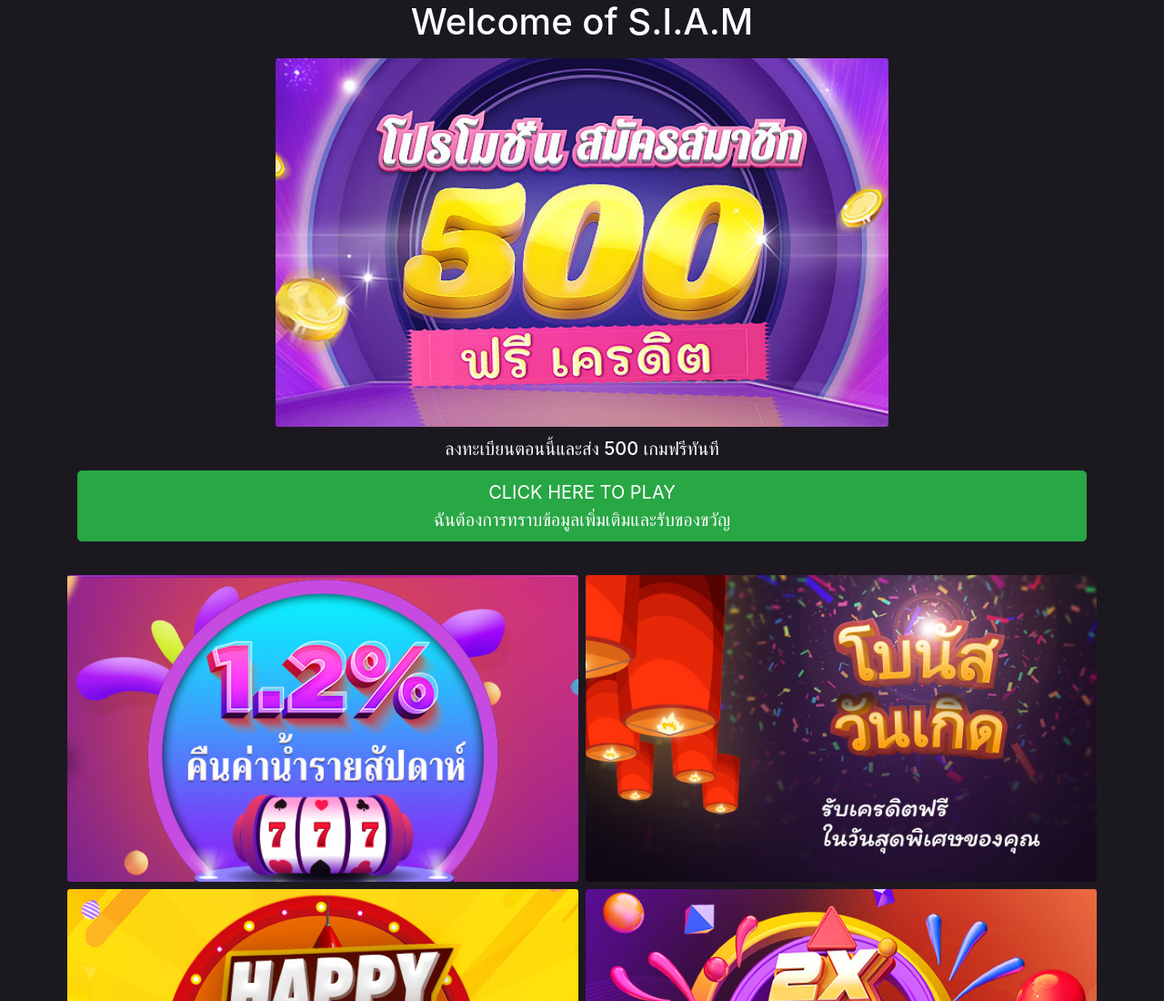
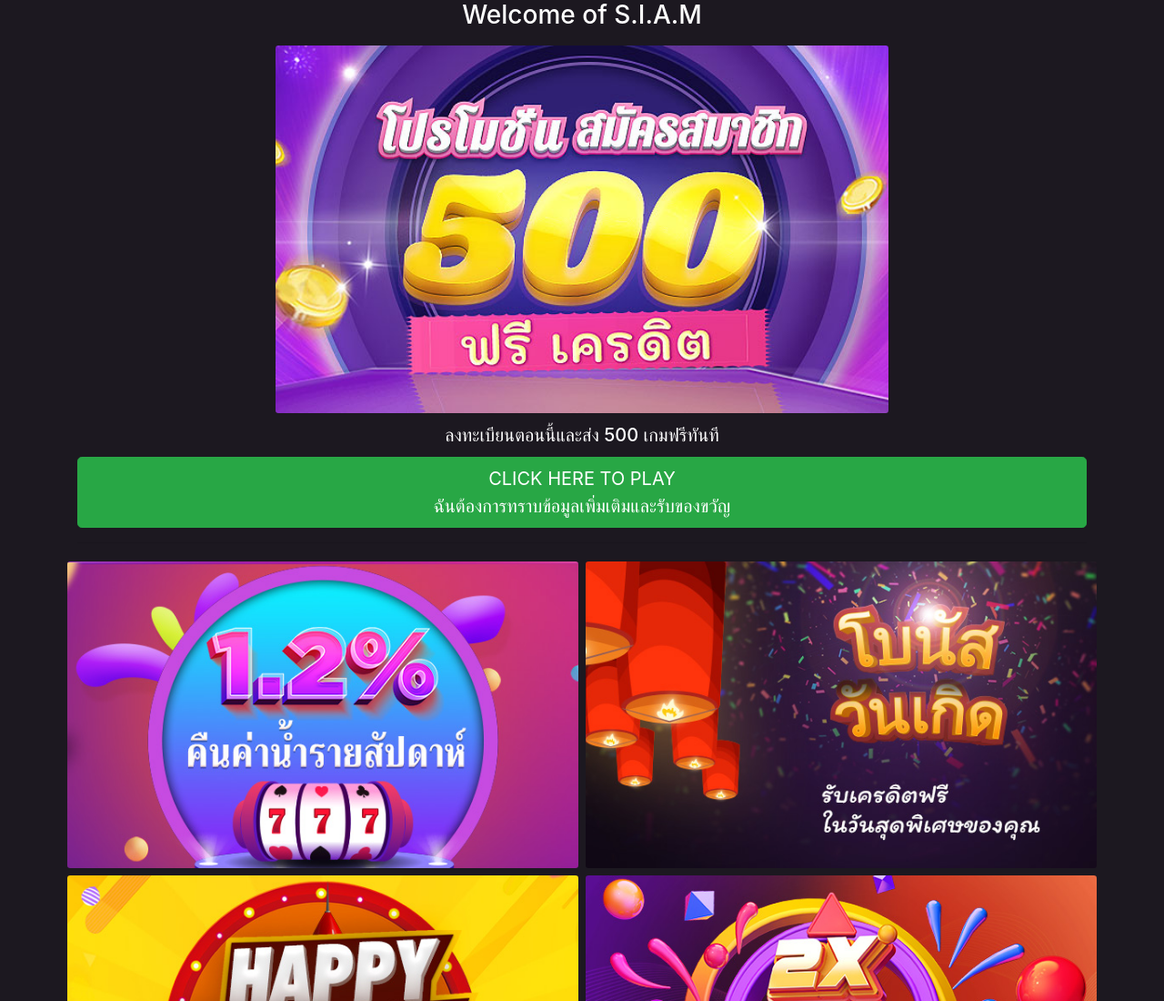
Before and after one commit to anthonybrien6552/si-register, a plain HTML site: page index.html in a window 1280 px wide. Shown: the top 1100 px of the page at 91% size. Drawn offline with nearby package versions, Linux system fonts and the light colour scheme.

Commit message:
Update index.html

```diff
--- a/index.html
+++ b/index.html
@@ -20,7 +20,7 @@
     <!-- page start -->
     <div class="container">
         <!-- <div class="d-flex flex-column"> -->
-        <div class="h1 text-center",style="font-size:15px">Welcome of S.I.A.M</div>
+        <div class="h3 text-center",style="font-size:15px">Welcome of S.I.A.M</div>
         <!-- <div class="container-fluid p-1"> -->
         <div class='row'>
             <!-- <div class="col-sm-6 text-center">
```
